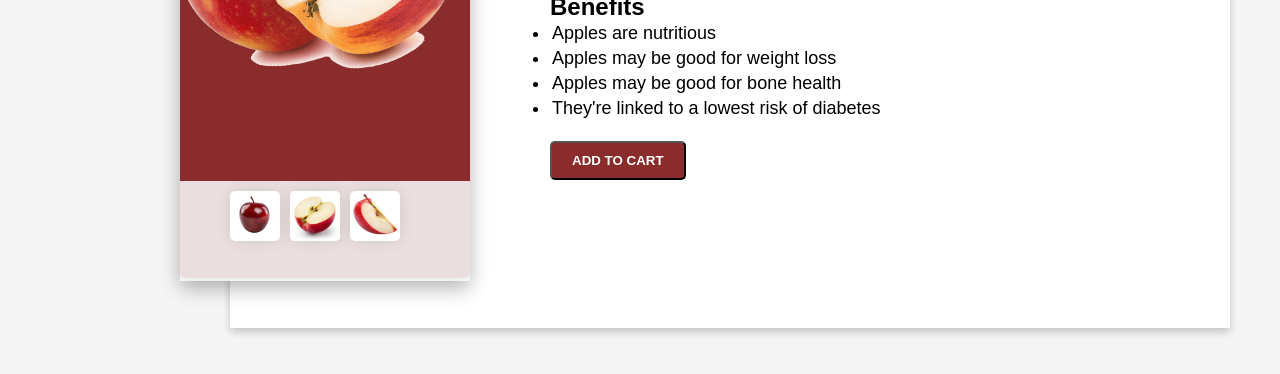
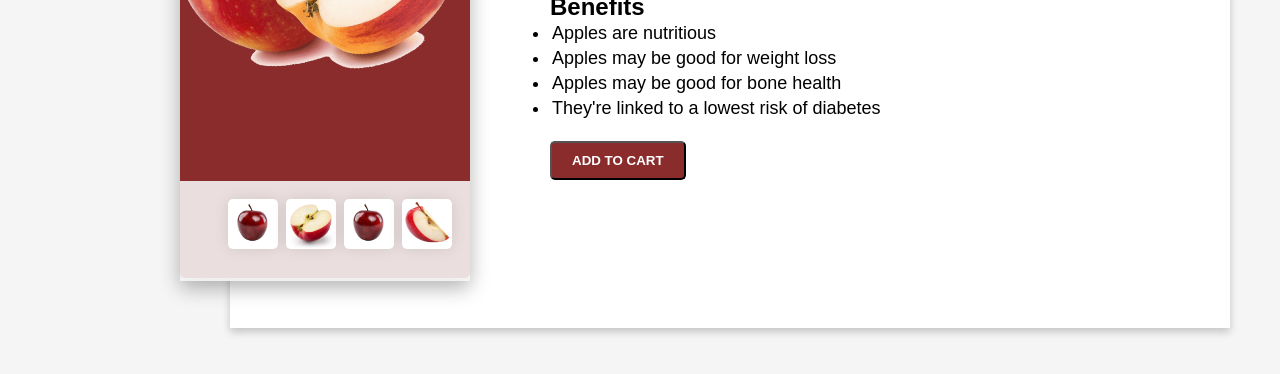
Before and after one commit to HafsaKousar04/apple-poster-css, a plain HTML site: page index.html in a window 1280 px wide. Shown: the part 322-696 px from the top of the page. Drawn offline with Linux system fonts and the light colour scheme.

Commit message:
apple-image

```diff
--- a/index.html
+++ b/index.html
@@ -16,8 +16,9 @@
 
         <div class="apple">
             <div class="img-apple">
+                <img src="./image/apple dark.png" class="img3 ">
+                <img src="./image/half-apple.jpg"  class="img3">
                 <img src="./image/apple dark.png" class="img3">
-                <img src="./image/half-apple.jpg"  class="img3">
                 <img src="./image/fresh-red-apple-slice-showing-crisp-white-interior-cut-out-transparent-png.webp" class="img3">
              </div>
         </div>
--- a/style.css
+++ b/style.css
@@ -52,8 +52,12 @@ margin-left: -50px;
     margin-top: 60px;
     background-color: rgba(248, 247, 247, 0.877);
 }
+
 .img3{
-    margin-top: 10px;
+    margin-top: 18px;
+ align-items: center;
+
+ margin-left: -2px;
     display: flex;
     height: 50px;
     width: 50px;
```
